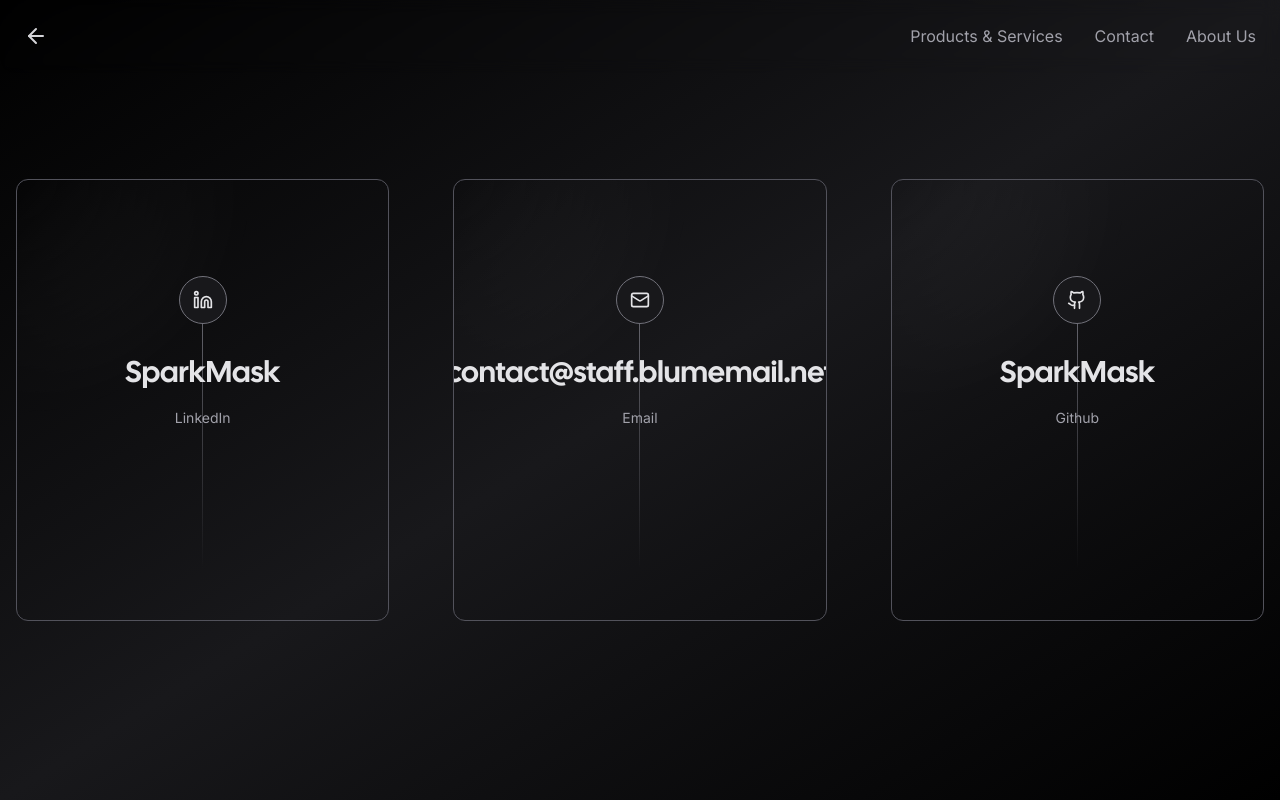
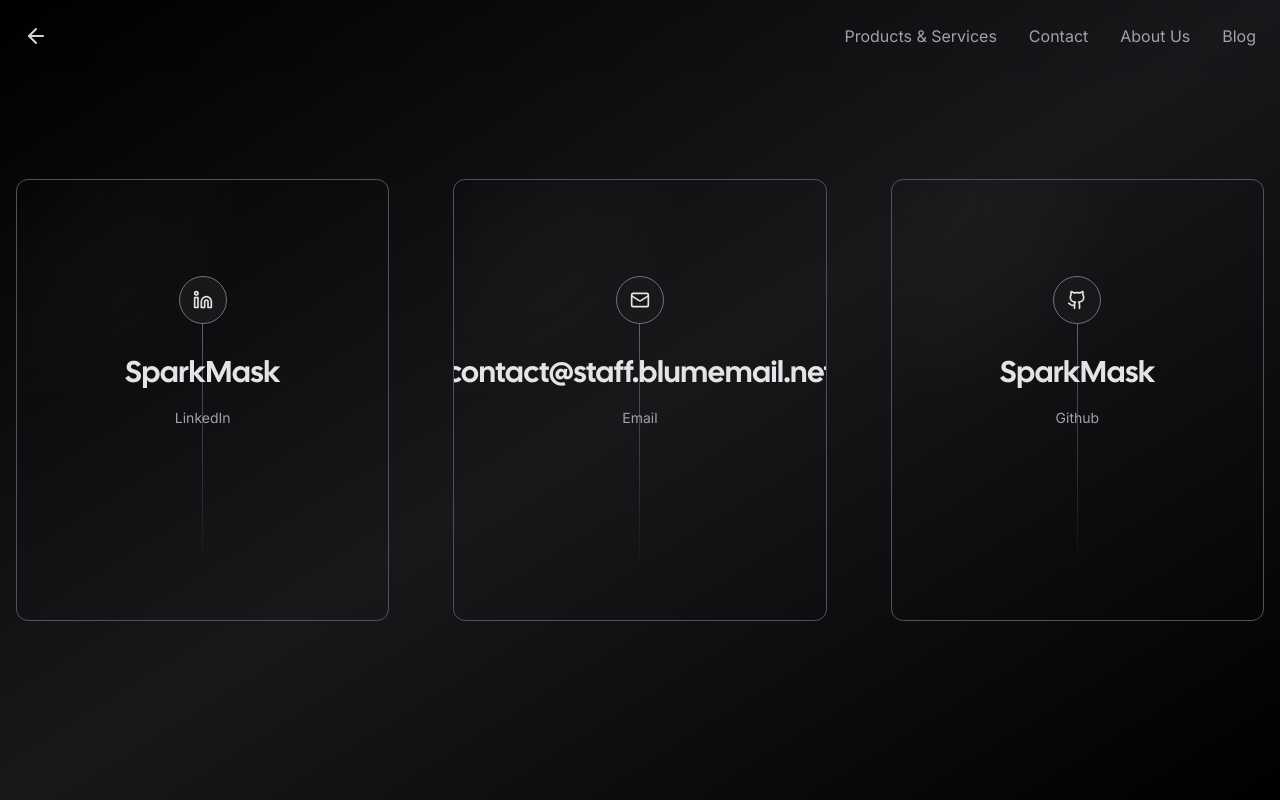
Before and after one commit to The-Blumemail-Group/Homebase, a Next.js app: page /contact in a window 1280 px wide. Built offline with nearby package versions, Linux system fonts and the light colour scheme; no server answers; what tailwindcss-debug-screens would draw is missing.

Commit message:
Add new blog to Website Navigation

```diff
--- a/app/components/nav.tsx
+++ b/app/components/nav.tsx
@@ -46,6 +46,12 @@
 						>
 							About Us
 						</Link>
+						<Link
+							href="https://blog.sparkmask.com"
+							className="duration=200 text-zinc-400 hover:text-zinc-100"
+						>
+							Blog
+						</Link>
 					</div>
 
 					<Link
--- a/app/page.tsx
+++ b/app/page.tsx
@@ -6,6 +6,7 @@
   { name: "Our Products & Services", href: "/products" },
   { name: "Contact", href: "/contact" },
   { name: "About Us", href: "/products/about-us" },
+  { name: "Blog", href: "https://blog.sparkmask.com" },
 ];
 
 export default function Home() {
```
